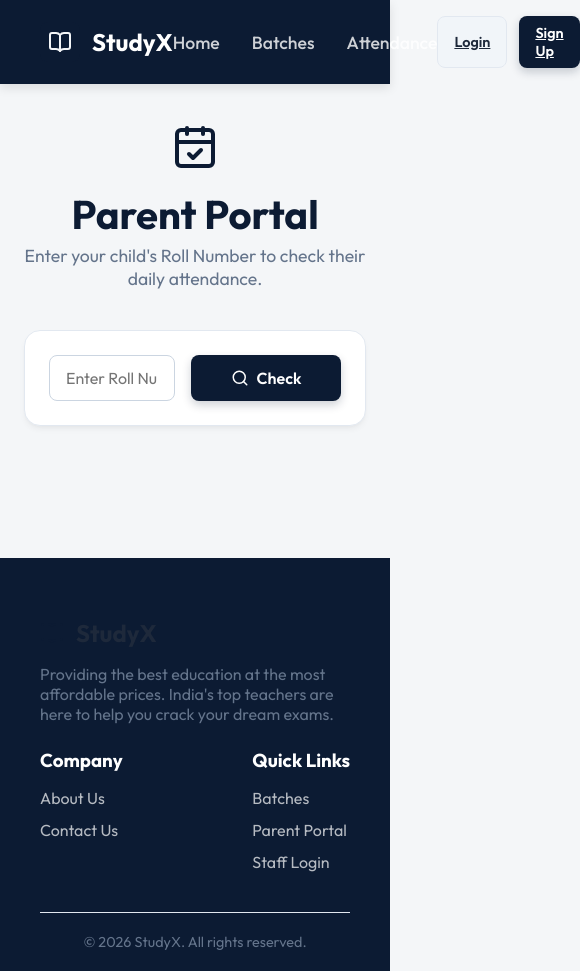
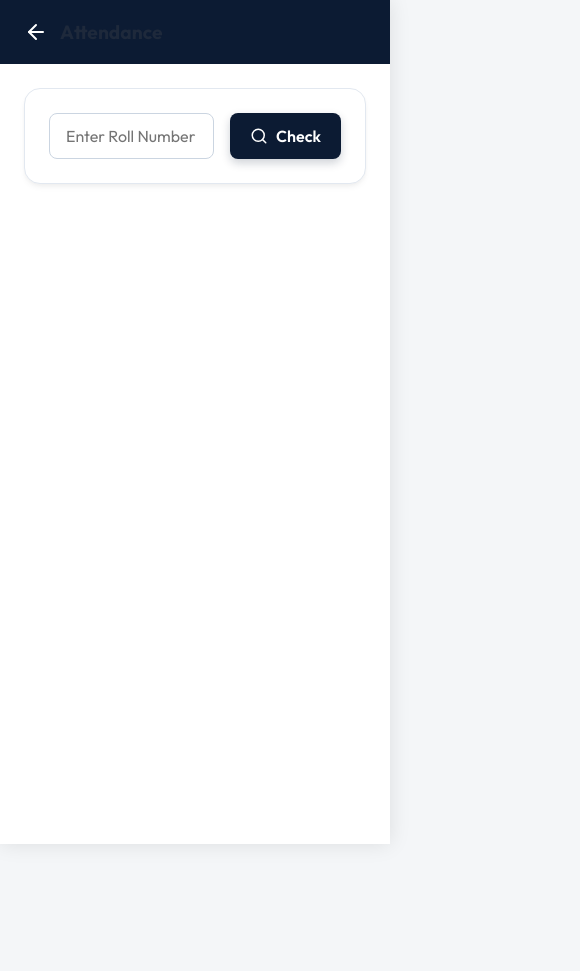
Before and after one commit to shuklatanu1245-art/Study-X1, a React (Vite) app: page /check-attendance in a window 390 px wide. Shown: the whole page, 580 px wide, since content can reach past the window. After the commit the page ends 844 px from the top, so only its background shows below. Built offline with nearby package versions, Linux system fonts and the light colour scheme.

Commit message:
feat: redirect root to login, enforce mobile app UI across all student pages, set explicit back navigation

```diff
--- a/src/App.jsx
+++ b/src/App.jsx
@@ -8,7 +8,6 @@ import './App.css';
 import Layout from './components/Layout';
 
 // Public Pages
-import Home from './pages/public/Home';
 import Batches from './pages/public/Batches';
 import CheckAttendance from './pages/public/CheckAttendance';
 import FeeStructure from './pages/public/FeeStructure';
@@ -51,9 +50,10 @@ function App() {
     <Router>
       <Routes>
         {/* Public Routes with Layout */}
-        <Route path="/" element={<Layout><Home /></Layout>} />
-        <Route path="/batches" element={<Layout><Batches /></Layout>} />
-        <Route path="/check-attendance" element={<Layout><CheckAttendance /></Layout>} />
+        {/* Redirect root to login */}
+        <Route path="/" element={<Navigate to="/login" replace />} />
+        <Route path="/batches" element={<Batches />} />
+        <Route path="/check-attendance" element={<CheckAttendance />} />
 
         {/* Student/Public specific UI Routes (Mobile App Simulator wrapper) */}
         <Route path="/fee-structure" element={<FeeStructure />} />
--- a/src/pages/public/Batches.jsx
+++ b/src/pages/public/Batches.jsx
@@ -1,9 +1,11 @@
 import React, { useEffect, useState } from 'react';
 import { collection, getDocs, query, orderBy } from 'firebase/firestore';
 import { db } from '../../config/firebase';
-import { PlayCircle, FileText, Loader2 } from 'lucide-react';
+import { PlayCircle, FileText, Loader2, ArrowLeft } from 'lucide-react';
+import { useNavigate } from 'react-router-dom';
 
 const Batches = () => {
+  const navigate = useNavigate();
   const [contents, setContents] = useState([]);
   const [loading, setLoading] = useState(true);
 
@@ -24,12 +26,15 @@ const Batches = () => {
   }, []);
 
   return (
-    <div className="container animate-fade-in" style={{ padding: '40px 24px' }}>
-      <div style={{ marginBottom: '40px' }}>
-        <h1 className="hero-title" style={{ fontSize: '2.5rem', marginBottom: '8px' }}>Our Study Material</h1>
-        <p className="text-muted" style={{ fontSize: '1.1rem' }}>Access all the lectures and notes uploaded by the admin.</p>
+    <div className="mobile-app-container animate-fade-in" style={{ backgroundColor: '#fff', minHeight: '100vh' }}>
+      <header className="mobile-app-header" style={{ paddingBottom: '20px' }}>
+        <div style={{ display: 'flex', alignItems: 'center', gap: '12px' }}>
+          <ArrowLeft size={24} style={{ cursor: 'pointer' }} onClick={() => navigate('/student')} />
+          <h2 style={{ margin: 0, fontSize: '1.2rem' }}>Study Material</h2>
         </div>
+      </header>
 
+      <main style={{ padding: '24px' }}>
         {loading ? (
           <div className="flex-center" style={{ height: '300px' }}>
             <Loader2 className="animate-spin" size={40} color="var(--primary-color)" />
@@ -40,7 +45,7 @@ const Batches = () => {
             <p className="text-muted">Please check back later.</p>
           </div>
         ) : (
-        <div className="grid grid-cols-3">
+          <div className="grid grid-cols-1">
             {contents.map(item => (
               <div key={item.id} className="glass-card" onClick={() => window.open(item.url, '_blank')}>
                 <div className="batch-image">
@@ -62,6 +67,7 @@ const Batches = () => {
             ))}
           </div>
         )}
+      </main>
     </div>
   );
 };
--- a/src/pages/public/CheckAttendance.jsx
+++ b/src/pages/public/CheckAttendance.jsx
@@ -1,9 +1,11 @@
 import React, { useState } from 'react';
 import { collection, getDocs, query, where } from 'firebase/firestore';
 import { db } from '../../config/firebase';
-import { CalendarCheck, Loader2, CheckCircle, XCircle, Search } from 'lucide-react';
+import { CalendarCheck, Loader2, CheckCircle, XCircle, Search, ArrowLeft } from 'lucide-react';
+import { useNavigate } from 'react-router-dom';
 
 const CheckAttendance = () => {
+  const navigate = useNavigate();
   const [rollNumber, setRollNumber] = useState('');
   const [loading, setLoading] = useState(false);
   const [student, setStudent] = useState(null);
@@ -51,26 +53,28 @@ const CheckAttendance = () => {
   };
 
   return (
-    <div className="container animate-fade-in" style={{ padding: '40px 24px', maxWidth: '800px' }}>
-      <div style={{ textAlign: 'center', marginBottom: '40px' }}>
-        <CalendarCheck size={48} color="var(--primary-color)" style={{ marginBottom: '16px' }} />
-        <h1 className="hero-title" style={{ fontSize: '2.5rem', marginBottom: '8px' }}>Parent Portal</h1>
-        <p className="text-muted" style={{ fontSize: '1.1rem' }}>Enter your child's Roll Number to check their daily attendance.</p>
+    <div className="mobile-app-container animate-fade-in" style={{ backgroundColor: '#fff', minHeight: '100vh' }}>
+      <header className="mobile-app-header" style={{ paddingBottom: '20px' }}>
+        <div style={{ display: 'flex', alignItems: 'center', gap: '12px' }}>
+          <ArrowLeft size={24} style={{ cursor: 'pointer' }} onClick={() => navigate('/student')} />
+          <h2 style={{ margin: 0, fontSize: '1.2rem' }}>Attendance</h2>
         </div>
+      </header>
 
+      <main style={{ padding: '24px' }}>
         <div className="glass-panel" style={{ marginBottom: '32px' }}>
           <form onSubmit={handleSearch} style={{ display: 'flex', gap: '16px' }}>
             <div style={{ flex: 1 }}>
               <input
                 type="text"
                 className="input-field"
-              placeholder="Enter Roll Number (e.g. 10A-45)"
+                placeholder="Enter Roll Number"
                 value={rollNumber}
                 onChange={e => setRollNumber(e.target.value)}
                 required
               />
             </div>
-          <button type="submit" className="btn btn-primary" disabled={loading} style={{ minWidth: '150px' }}>
+            <button type="submit" className="btn btn-primary" disabled={loading} style={{ minWidth: '100px' }}>
               {loading ? <Loader2 className="animate-spin" /> : <><Search size={18} /> Check</>}
             </button>
           </form>
@@ -83,20 +87,22 @@ const CheckAttendance = () => {
               <h3 style={{ margin: 0, color: 'var(--primary-color)' }}>Student: {student.name}</h3>
             </div>
 
-          <h3 style={{ marginBottom: '16px' }}>Attendance History</h3>
+            <h3 style={{ marginBottom: '16px', color: '#1e293b' }}>History</h3>
 
             {attendance.length === 0 ? (
-            <p className="text-muted">No attendance records found for this student's class.</p>
+              <p className="text-muted">No attendance records found.</p>
             ) : (
               <div style={{ display: 'flex', flexDirection: 'column', gap: '12px' }}>
                 {attendance.map((record, index) => {
-                const status = record.records[student.id]; // 'P' or 'A' or undefined
+                  const status = record.records[student.id];
 
-                if (!status) return null; // Student was not in the list that day
+                  if (!status) return null;
 
                   return (
                     <div key={index} className="glass-card" style={{ flexDirection: 'row', justifyContent: 'space-between', alignItems: 'center' }}>
-                    <h4 style={{ margin: 0, fontSize: '1.1rem' }}>{new Date(record.date).toLocaleDateString('en-GB', { weekday: 'long', year: 'numeric', month: 'short', day: 'numeric' })}</h4>
+                      <h4 style={{ margin: 0, fontSize: '1rem', color: '#1e293b' }}>
+                        {new Date(record.date).toLocaleDateString('en-GB', { weekday: 'short', month: 'short', day: 'numeric' })}
+                      </h4>
 
                       {status === 'P' ? (
                         <div style={{ display: 'flex', alignItems: 'center', gap: '8px', color: 'var(--success-color)', fontWeight: 'bold' }}>
@@ -114,7 +120,9 @@ const CheckAttendance = () => {
             )}
           </div>
         )}
+      </main>
     </div>
   );
 };
+
 export default CheckAttendance;
--- a/src/pages/public/FeeStructure.jsx
+++ b/src/pages/public/FeeStructure.jsx
@@ -30,7 +30,7 @@ const FeeStructure = () => {
     <div className="mobile-app-container animate-fade-in" style={{ backgroundColor: '#fff', minHeight: '100vh' }}>
       <header className="mobile-app-header" style={{ paddingBottom: '20px' }}>
         <div style={{ display: 'flex', alignItems: 'center', gap: '12px' }}>
-          <ArrowLeft size={24} style={{ cursor: 'pointer' }} onClick={() => navigate(-1)} />
+          <ArrowLeft size={24} style={{ cursor: 'pointer' }} onClick={() => navigate('/student')} />
           <h2 style={{ margin: 0, fontSize: '1.2rem' }}>Fee Structure</h2>
         </div>
       </header>
--- a/src/pages/public/Timetable.jsx
+++ b/src/pages/public/Timetable.jsx
@@ -50,7 +50,7 @@ const Timetable = () => {
     <div className="mobile-app-container animate-fade-in" style={{ backgroundColor: '#fff', minHeight: '100vh' }}>
       <header className="mobile-app-header" style={{ paddingBottom: '20px' }}>
         <div style={{ display: 'flex', alignItems: 'center', gap: '12px' }}>
-          <ArrowLeft size={24} style={{ cursor: 'pointer' }} onClick={() => navigate(-1)} />
+          <ArrowLeft size={24} style={{ cursor: 'pointer' }} onClick={() => navigate('/student')} />
           <h2 style={{ margin: 0, fontSize: '1.2rem' }}>Class Timetable</h2>
         </div>
       </header>
```
Lines whose indentation alone changed are shown as unchanged.
